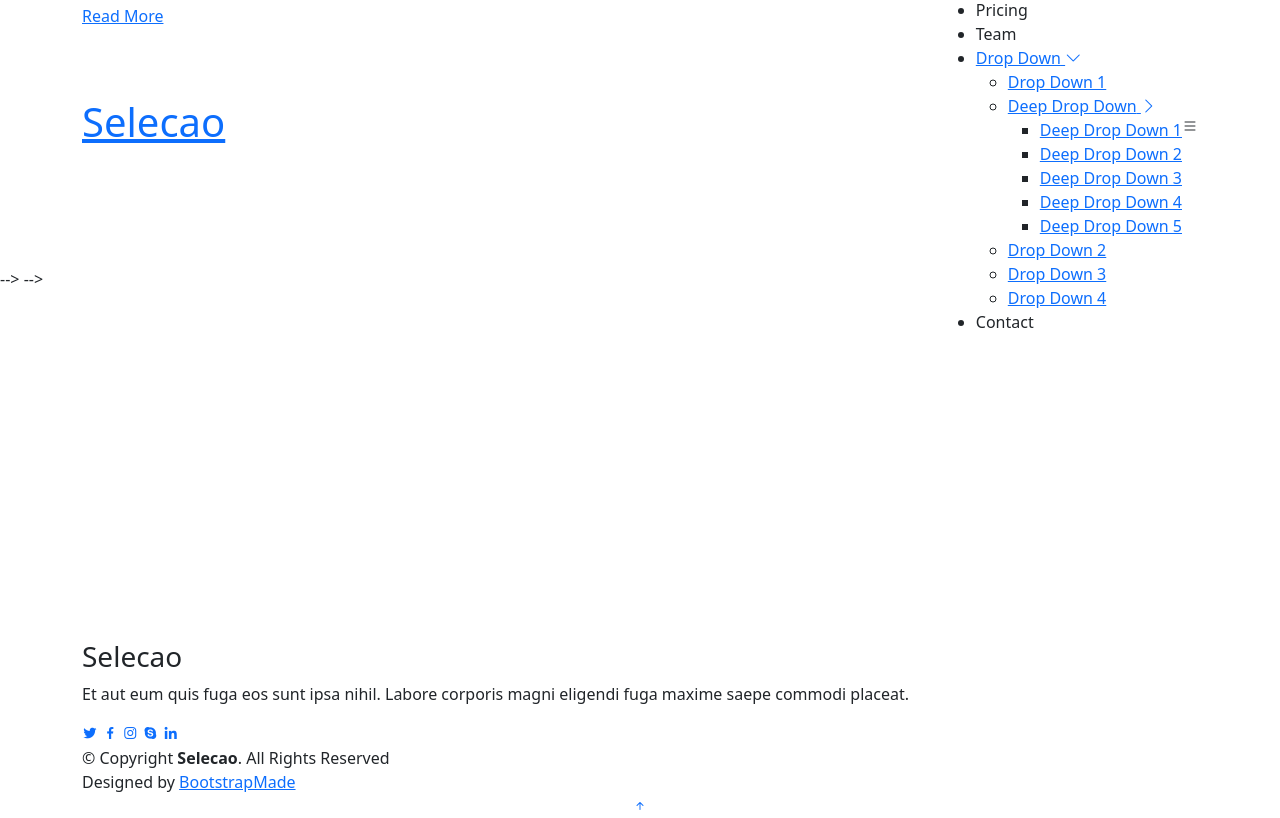
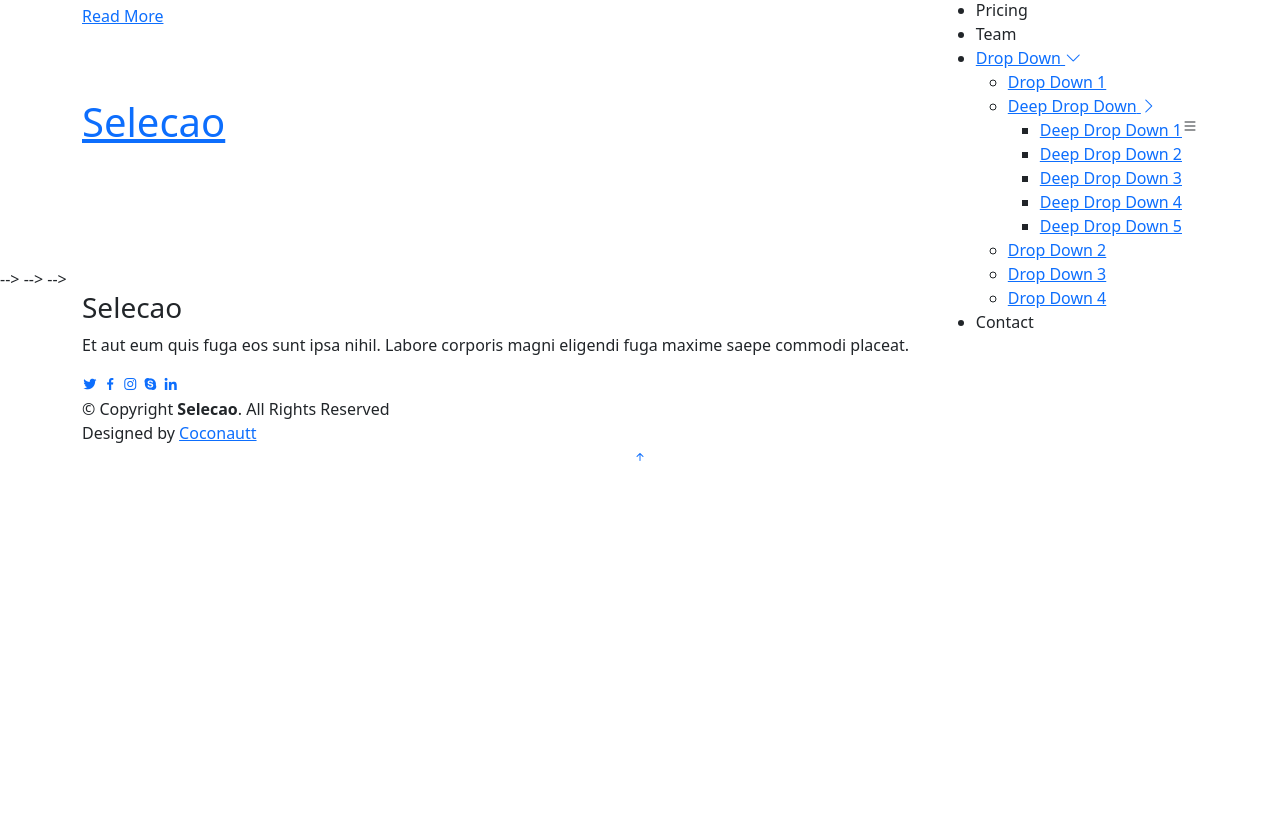
Before and after one commit to Josue-cloudU/Tickets, a Django app: page / in a window 1280 px wide. Shown: the part 106-924 px from the top of the page. After the commit the page ends 567 px from the top, so only its background shows below. Run offline with Django 3.2, Linux system fonts and the light colour scheme; some libraries are stand-ins or nearby versions.

Commit message:
Update base.html

```diff
--- a/templates/base.html
+++ b/templates/base.html
@@ -586,7 +586,7 @@
     </section><!-- End Testimonials Section -->
 
     <!-- ======= Pricing Section ======= -->
-    <section id="pricing" class="pricing">
+    <!-- <section id="pricing" class="pricing">
       <div class="container">
 
         <div class="section-title" data-aos="zoom-out">
@@ -668,7 +668,7 @@
         </div>
 
       </div>
-    </section><!-- End Pricing Section -->
+    </section><!-- End Pricing Section --> -->
 
     <!-- ======= F.A.Q Section ======= -->
     <!-- <section id="faq" class="faq">
@@ -917,7 +917,7 @@
         <!-- You can delete the links only if you purchased the pro version. -->
         <!-- Licensing information: https://bootstrapmade.com/license/ -->
         <!-- Purchase the pro version with working PHP/AJAX contact form: https://bootstrapmade.com/selecao-bootstrap-template/ -->
-        Designed by <a href="https://bootstrapmade.com/">BootstrapMade</a>
+        Designed by <a href="https://bootstrapmade.com/">Coconautt</a>
       </div>
     </div>
   </footer><!-- End Footer -->
```
